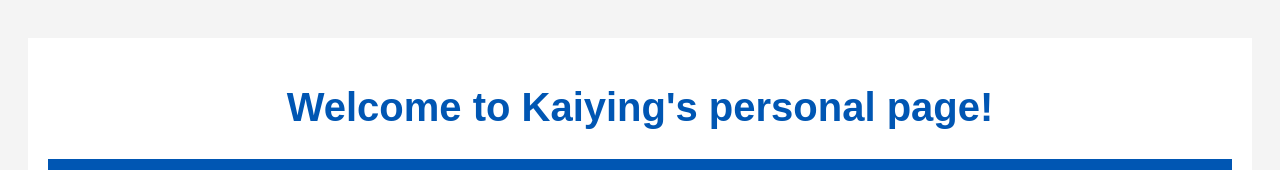
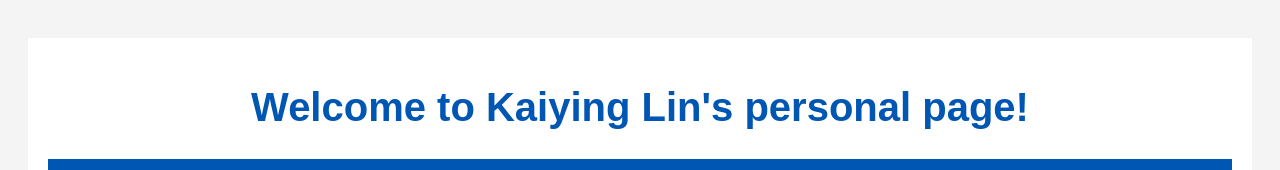
Before and after one commit to limkhaiin/limkhaiin.github.io, a plain HTML site: page index.html in a window 1280 px wide. Shown: the top 170 px of the page. Drawn offline with Linux system fonts and the light colour scheme.

Commit message:
Add files via upload

```diff
--- a/index.html
+++ b/index.html
@@ -3,7 +3,7 @@
 <head>
     <meta charset="UTF-8">
     <meta name="viewport" content="width=device-width, initial-scale=1.0">
-    <title>Kaiying's Personal Webpage</title>
+    <title>Kaiying Lin's Personal Webpage</title>
     <style>
         /* Basic Reset */
         ul, li {
@@ -143,7 +143,7 @@
 </head>
 <body>
     <header>
-        <h1>Welcome to Kaiying's personal page!</h1>
+        <h1>Welcome to Kaiying Lin's personal page!</h1>
         <nav>
             <a href="index.html">Home</a>
             <a href="publications.html">Publications</a>
```
